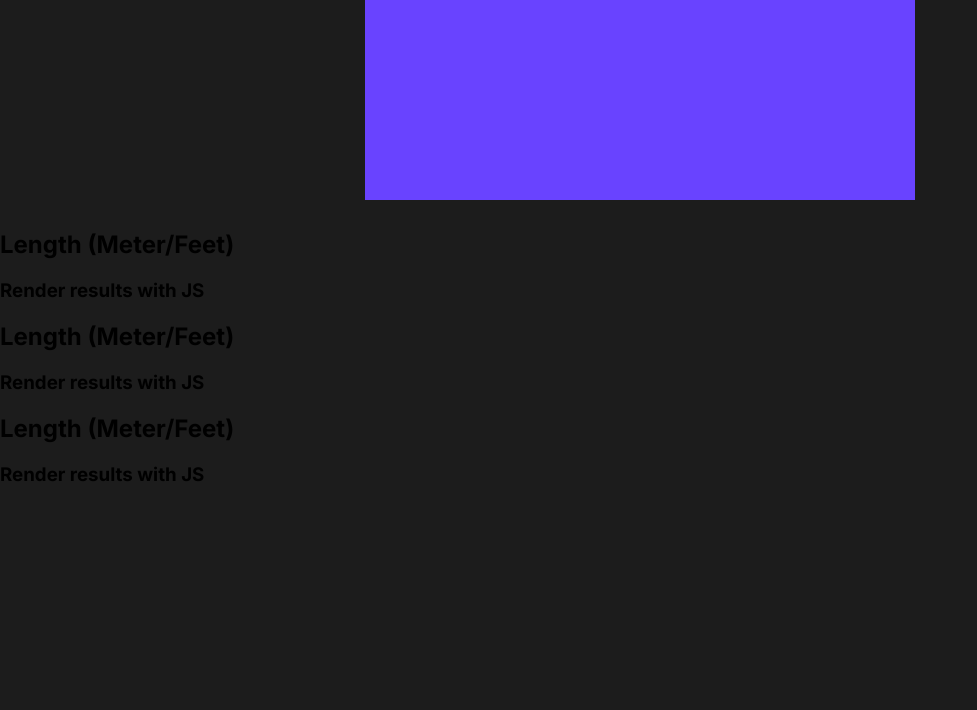
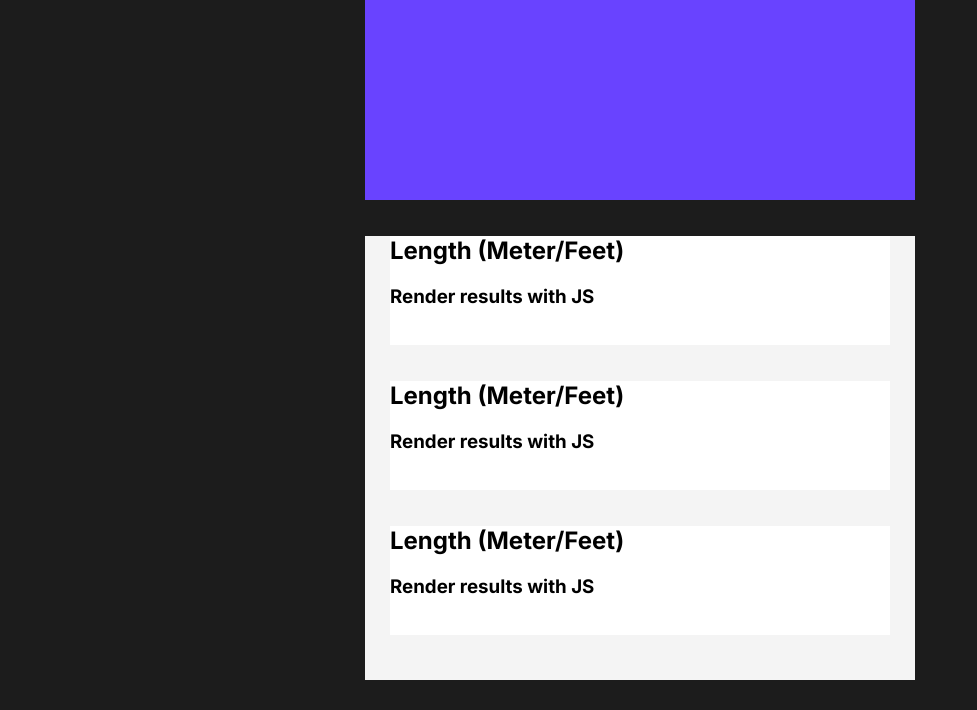
Before and after one commit to dscardona/unit-converter, a plain HTML site: page index.html in a window 1280 px wide. Shown: the part 115-825 px from the top of the page, without its empty margins (0-977 px from the left). Before the commit the page ends 800 px from the top, so only its background shows below. Drawn offline with Linux system fonts and the light colour scheme.

Commit message:
Style main section

```diff
--- a/styles.css
+++ b/styles.css
@@ -9,5 +9,19 @@ body {
     color: white;
     height: 285px;
     width: 550px;
-    margin: 30px auto;
+    margin: 30px auto 0px;
 }
+
+.main {
+    width: 550px;
+    height: 444px;
+    background-color: #F4F4F4;
+    margin: 0px auto 30px;;
+}
+
+.result-section {
+    background-color: white;
+    height: 109px;
+    width: 500px;
+    margin: 36px auto 23px;
+}
```
